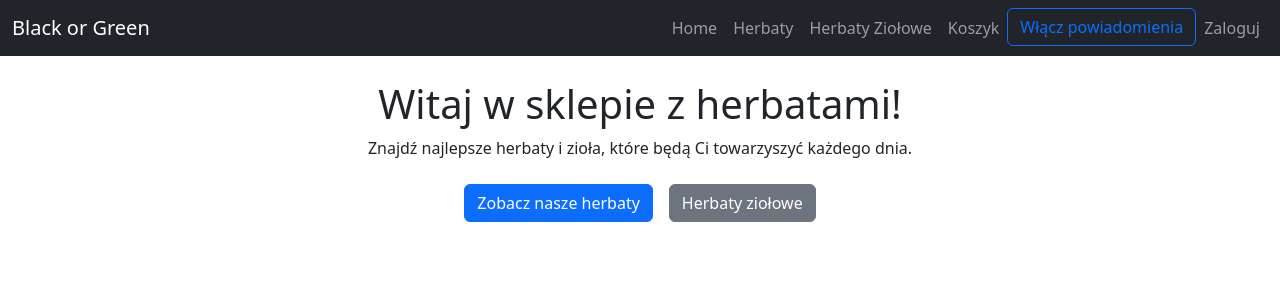
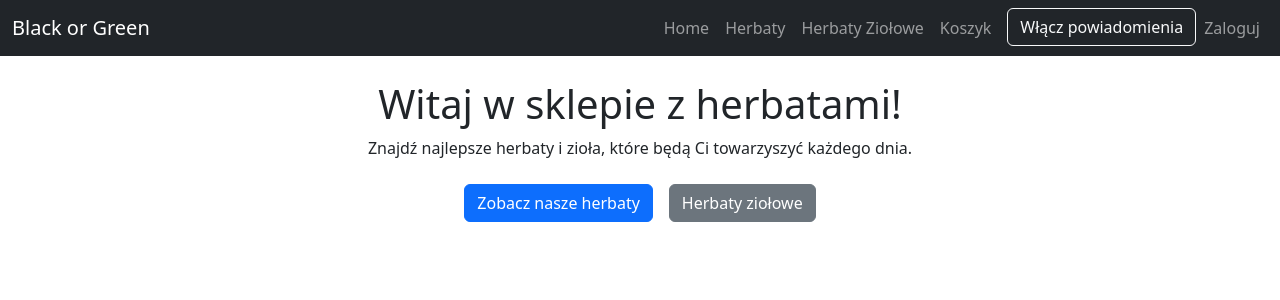
Before and after one commit to mateuszroksana/my-react-app, a React (Create React App) app: page / in a window 1280 px wide. Shown: the top 300 px of the page. Built offline with nearby package versions, Linux system fonts and the light colour scheme.

Commit message:
Dodano przycisk powiadomiem

```diff
--- /dev/null
+++ b/public/OneSignalSDKUpdaterWorker.js
@@ -0,0 +1 @@
+importScripts('https://cdn.onesignal.com/sdks/web/v16/OneSignalSDK.worker.min.js');
--- /dev/null
+++ b/public/OneSignalSDKWorker.js
@@ -0,0 +1,2 @@
+// OneSignalSDKWorker.js
+importScripts('https://cdn.onesignal.com/sdks/web/v16/OneSignalSDK.worker.min.js');
--- a/src/components/NotificationButton.js
+++ b/src/components/NotificationButton.js
@@ -1,17 +1,40 @@
-import React from 'react';
-import OneSignal from 'react-onesignal';
+import React, { useEffect, useState } from 'react';
 
 const NotificationButton = () => {
-  const handleClick = async () => {
-    try {
-      await OneSignal.showSlidedownPrompt(); // pokazuje popup zgody
-    } catch (error) {
-      console.error('Błąd wyświetlania promptu:', error);
+  const [isSubscribed, setIsSubscribed] = useState(false);
+
+  // Sprawdź subskrypcję po załadowaniu
+  useEffect(() => {
+    if (window.OneSignal) {
+      window.OneSignal.push(async () => {
+        const permission = await window.OneSignal.getNotificationPermission();
+        const userId = await window.OneSignal.getUserId();
+        setIsSubscribed(permission === "granted" && !!userId);
+      });
+    }
+  }, []);
+
+  const handleClick = () => {
+    if (window.OneSignal) {
+      window.OneSignal.push(async () => {
+        if (typeof window.OneSignal.promptForPushNotifications === 'function') {
+          await window.OneSignal.promptForPushNotifications();
+
+          // Poczekaj chwilę i sprawdź status ponownie
+          setTimeout(async () => {
+            const permission = await window.OneSignal.getNotificationPermission();
+            const userId = await window.OneSignal.getUserId();
+            setIsSubscribed(permission === "granted" && !!userId);
+          }, 2000); // 2 sekundy – daje czas na kliknięcie użytkownika
+        }
+      });
     }
   };
 
+  if (isSubscribed) return null;
+
   return (
-    <button onClick={handleClick} className="btn btn-outline-primary">
+    <button onClick={handleClick} className="btn btn-outline-light ms-2">
       Włącz powiadomienia
     </button>
   );
--- a/src/onesignalInit.js
+++ b/src/onesignalInit.js
@@ -10,7 +10,7 @@ export async function initOneSignal() {
         prompts: [
           {
             type: "push",
-            autoPrompt: true,
+            autoPrompt: false,  // wyłącz automatyczne wyświetlanie promptu
             text: {
               actionMessage: "Chcesz otrzymywać powiadomienia o nowościach?",
               acceptButton: "Tak, chcę!",
@@ -23,6 +23,4 @@ export async function initOneSignal() {
     }
   });
 
-  // Wywołaj prompt ręcznie:
-  OneSignal.showSlidedownPrompt();
 }
```
